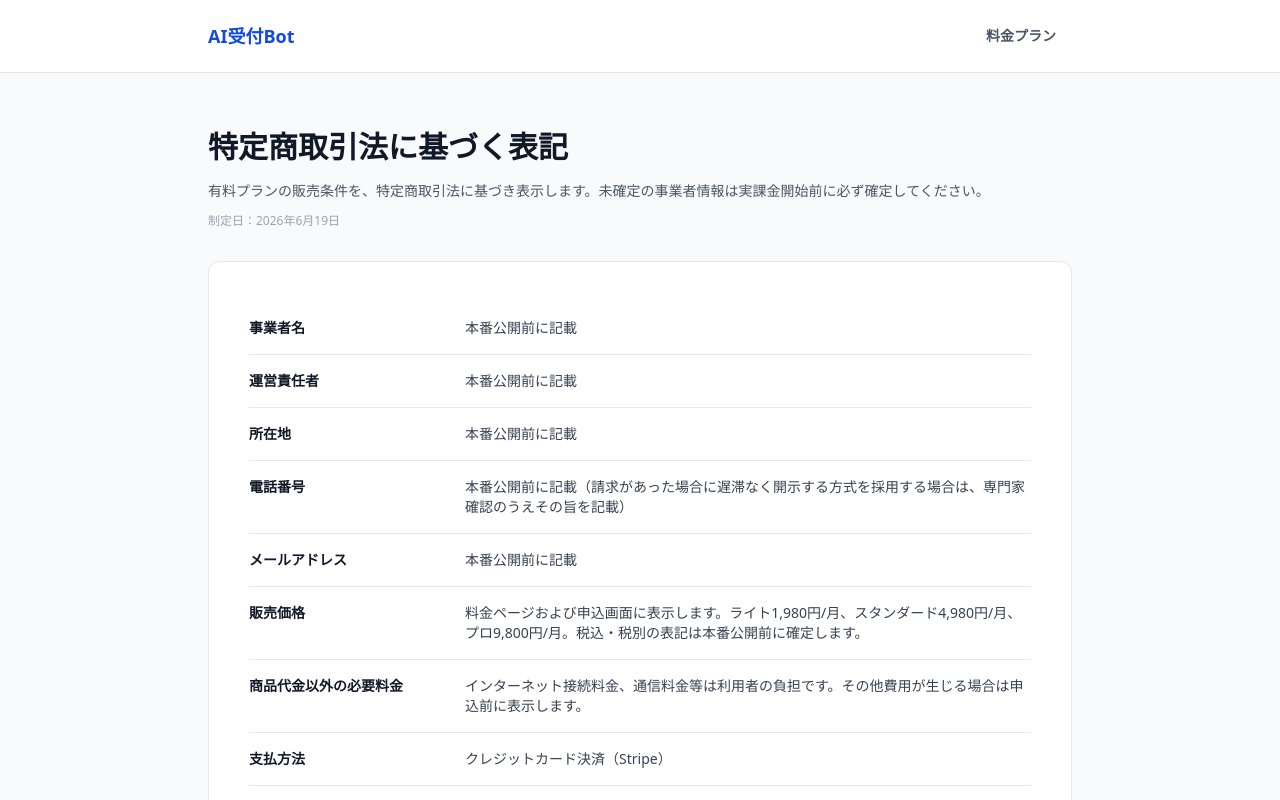
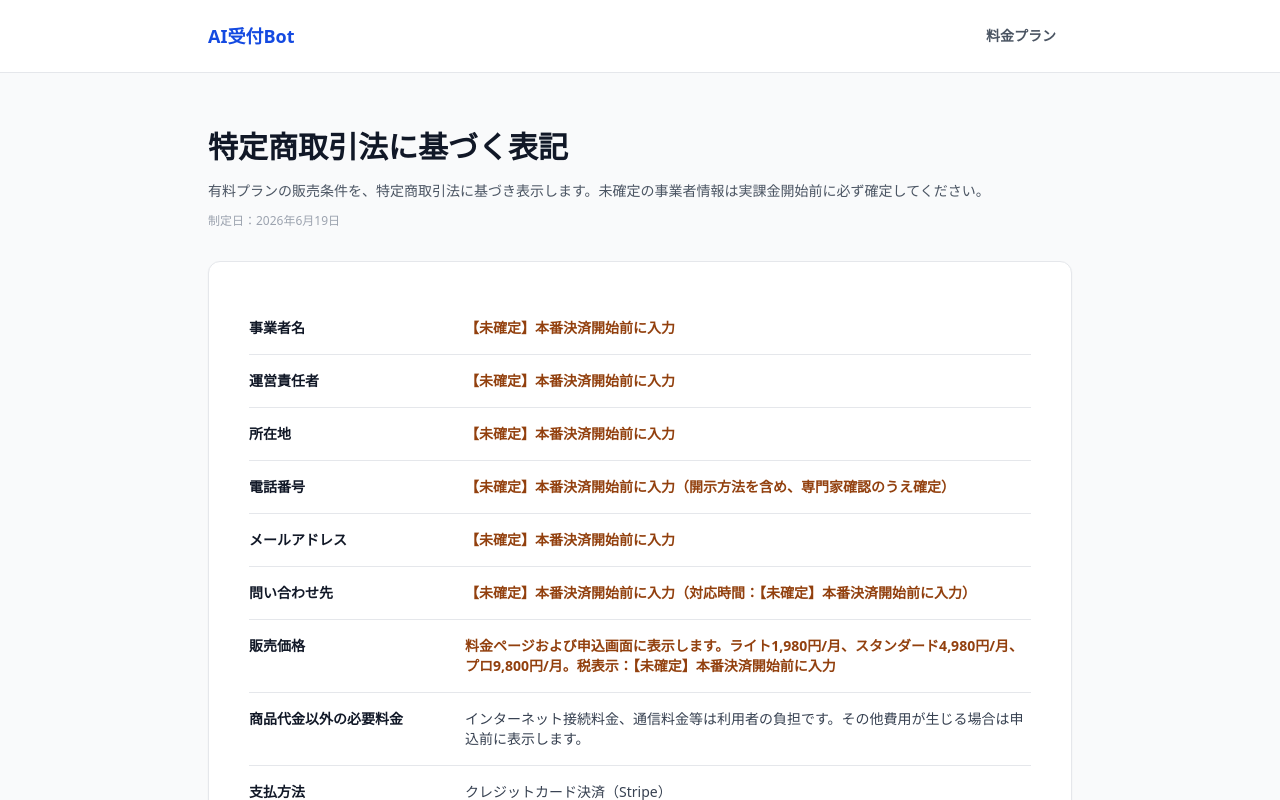
Before and after one commit to kane1018/ai-uketsuke-bot, a Next.js app: page /legal in a window 1280 px wide. Shown: the top 800 px of the page. Built offline with nearby package versions, Linux system fonts and the light colour scheme.

Commit message:
chore: centralize legal business information placeholders

```diff
--- a/src/app/legal/page.tsx
+++ b/src/app/legal/page.tsx
@@ -1,24 +1,8 @@
 import type { Metadata } from "next";
 import { LegalPageLayout } from "@/components/LegalPageLayout";
+import { LEGAL_DISCLOSURE_ITEMS } from "@/lib/legal-info";
 
 export const metadata: Metadata = { title: "特定商取引法に基づく表記 | AI受付Bot" };
-
-const DISCLOSURES = [
-  ["事業者名", "本番公開前に記載"],
-  ["運営責任者", "本番公開前に記載"],
-  ["所在地", "本番公開前に記載"],
-  ["電話番号", "本番公開前に記載（請求があった場合に遅滞なく開示する方式を採用する場合は、専門家確認のうえその旨を記載）"],
-  ["メールアドレス", "本番公開前に記載"],
-  ["販売価格", "料金ページおよび申込画面に表示します。ライト1,980円/月、スタンダード4,980円/月、プロ9,800円/月。税込・税別の表記は本番公開前に確定します。"],
-  ["商品代金以外の必要料金", "インターネット接続料金、通信料金等は利用者の負担です。その他費用が生じる場合は申込前に表示します。"],
-  ["支払方法", "クレジットカード決済（Stripe）"],
-  ["支払時期", "初回申込時に決済し、その後は解約されるまで各請求期間の開始時に月額料金を自動決済します。"],
-  ["サービス提供時期", "決済完了後、原則として直ちに有料プランを利用できます。"],
-  ["解約方法", "ログイン後の「プラン・請求」からCustomer Portalを開き、解約手続きを行います。"],
-  ["返金・キャンセル", "サービスの性質上、利用者都合による支払済み料金の日割り・返金は原則行いません。重複決済や当方のシステム不具合は個別に確認します。詳細は解約・返金ポリシーをご覧ください。"],
-  ["動作環境", "最新版の主要ブラウザと、JavaScriptおよびCookieを利用可能なインターネット接続環境を推奨します。"],
-  ["表現および商品に関する注意書き", "AI生成内容や本サービスの利用による成果を保証するものではありません。プランの機能・上限は料金ページに表示します。"],
-] as const;
 
 export default function LegalPage() {
   return (
@@ -27,10 +11,12 @@ export default function LegalPage() {
       description="有料プランの販売条件を、特定商取引法に基づき表示します。未確定の事業者情報は実課金開始前に必ず確定してください。"
     >
       <dl className="divide-y divide-gray-200 text-sm">
-        {DISCLOSURES.map(([term, description]) => (
-          <div key={term} className="grid gap-2 py-4 sm:grid-cols-[12rem_1fr] sm:gap-6">
-            <dt className="font-semibold text-gray-900">{term}</dt>
-            <dd className="text-gray-700">{description}</dd>
+        {LEGAL_DISCLOSURE_ITEMS.map((item) => (
+          <div key={item.label} className="grid gap-2 py-4 sm:grid-cols-[12rem_1fr] sm:gap-6">
+            <dt className="font-semibold text-gray-900">{item.label}</dt>
+            <dd className={item.pending ? "font-semibold text-amber-800" : "text-gray-700"}>
+              {item.value}
+            </dd>
           </div>
         ))}
       </dl>
--- a/src/app/privacy/page.tsx
+++ b/src/app/privacy/page.tsx
@@ -1,5 +1,6 @@
 import type { Metadata } from "next";
 import { LegalPageLayout } from "@/components/LegalPageLayout";
+import { LEGAL_BUSINESS_INFO } from "@/lib/legal-info";
 
 export const metadata: Metadata = { title: "プライバシーポリシー | AI受付Bot" };
 
@@ -68,7 +69,15 @@ export default function PrivacyPage() {
       </section>
       <section>
         <h2>8. 問い合わせ先</h2>
-        <p className="mt-3">本番公開前に、個人情報に関する問い合わせ先メールアドレスを記載します。</p>
+        <p className="mt-3">
+          個人情報に関する問い合わせ先：
+          <span className="font-semibold text-amber-800">{LEGAL_BUSINESS_INFO.inquiryEmail}</span>
+          <br />
+          対応時間：
+          <span className="font-semibold text-amber-800">
+            {LEGAL_BUSINESS_INFO.inquiryResponseTime}
+          </span>
+        </p>
       </section>
       <section>
         <h2>9. 改定</h2>
--- a/src/app/refund-policy/page.tsx
+++ b/src/app/refund-policy/page.tsx
@@ -1,5 +1,6 @@
 import type { Metadata } from "next";
 import { LegalPageLayout } from "@/components/LegalPageLayout";
+import { LEGAL_BUSINESS_INFO } from "@/lib/legal-info";
 
 export const metadata: Metadata = { title: "解約・返金ポリシー | AI受付Bot" };
 
@@ -42,7 +43,15 @@ export default function RefundPolicyPage() {
       <section>
         <h2>6. 問い合わせ先</h2>
         <p className="mt-3">
-          本番公開前に、課金・解約・返金に関する問い合わせ先メールアドレスと標準的な対応期間を記載します。カード番号などの機密情報はメールに記載しないでください。
+          課金・解約・返金に関する問い合わせ先：
+          <span className="font-semibold text-amber-800">{LEGAL_BUSINESS_INFO.inquiryEmail}</span>
+          <br />
+          対応時間：
+          <span className="font-semibold text-amber-800">
+            {LEGAL_BUSINESS_INFO.inquiryResponseTime}
+          </span>
+          <br />
+          カード番号などの機密情報はメールに記載しないでください。
         </p>
       </section>
     </LegalPageLayout>
--- /dev/null
+++ b/src/lib/legal-info.ts
@@ -0,0 +1,83 @@
+export const LEGAL_PENDING_VALUE = "【未確定】本番決済開始前に入力";
+
+// Replace only the values in this object after the business owner has
+// confirmed them. Do not infer personal or business information from other
+// accounts, environment variables, payment data, or repository metadata.
+export const LEGAL_BUSINESS_INFO = {
+  businessName: LEGAL_PENDING_VALUE,
+  representativeName: LEGAL_PENDING_VALUE,
+  address: LEGAL_PENDING_VALUE,
+  phoneNumber: LEGAL_PENDING_VALUE,
+  emailAddress: LEGAL_PENDING_VALUE,
+  inquiryEmail: LEGAL_PENDING_VALUE,
+  inquiryResponseTime: LEGAL_PENDING_VALUE,
+  taxDisplay: LEGAL_PENDING_VALUE,
+  stripePublicBusinessName: LEGAL_PENDING_VALUE,
+} as const;
+
+export type LegalDisclosureItem = {
+  label: string;
+  value: string;
+  pending?: boolean;
+};
+
+export const LEGAL_DISCLOSURE_ITEMS: readonly LegalDisclosureItem[] = [
+  { label: "事業者名", value: LEGAL_BUSINESS_INFO.businessName, pending: true },
+  { label: "運営責任者", value: LEGAL_BUSINESS_INFO.representativeName, pending: true },
+  { label: "所在地", value: LEGAL_BUSINESS_INFO.address, pending: true },
+  {
+    label: "電話番号",
+    value: `${LEGAL_BUSINESS_INFO.phoneNumber}（開示方法を含め、専門家確認のうえ確定）`,
+    pending: true,
+  },
+  { label: "メールアドレス", value: LEGAL_BUSINESS_INFO.emailAddress, pending: true },
+  {
+    label: "問い合わせ先",
+    value: `${LEGAL_BUSINESS_INFO.inquiryEmail}（対応時間：${LEGAL_BUSINESS_INFO.inquiryResponseTime}）`,
+    pending: true,
+  },
+  {
+    label: "販売価格",
+    value: `料金ページおよび申込画面に表示します。ライト1,980円/月、スタンダード4,980円/月、プロ9,800円/月。税表示：${LEGAL_BUSINESS_INFO.taxDisplay}`,
+    pending: true,
+  },
+  {
+    label: "商品代金以外の必要料金",
+    value:
+      "インターネット接続料金、通信料金等は利用者の負担です。その他費用が生じる場合は申込前に表示します。",
+  },
+  { label: "支払方法", value: "クレジットカード決済（Stripe）" },
+  {
+    label: "支払時期",
+    value:
+      "初回申込時に決済し、その後は解約されるまで各請求期間の開始時に月額料金を自動決済します。",
+  },
+  {
+    label: "サービス提供時期",
+    value: "決済完了後、原則として直ちに有料プランを利用できます。",
+  },
+  {
+    label: "解約方法",
+    value: "ログイン後の「プラン・請求」からCustomer Portalを開き、解約手続きを行います。",
+  },
+  {
+    label: "返金・キャンセル",
+    value:
+      "サービスの性質上、利用者都合による支払済み料金の日割り・返金は原則行いません。重複決済や当方のシステム不具合は個別に確認します。詳細は解約・返金ポリシーをご覧ください。",
+  },
+  {
+    label: "動作環境",
+    value:
+      "最新版の主要ブラウザと、JavaScriptおよびCookieを利用可能なインターネット接続環境を推奨します。",
+  },
+  {
+    label: "Stripe上の公開ビジネス名",
+    value: LEGAL_BUSINESS_INFO.stripePublicBusinessName,
+    pending: true,
+  },
+  {
+    label: "表現および商品に関する注意書き",
+    value:
+      "AI生成内容や本サービスの利用による成果を保証するものではありません。プランの機能・上限は料金ページに表示します。",
+  },
+];
```
Also changed, not shown: 1 other file (tests, documents, lock files or other folders).
